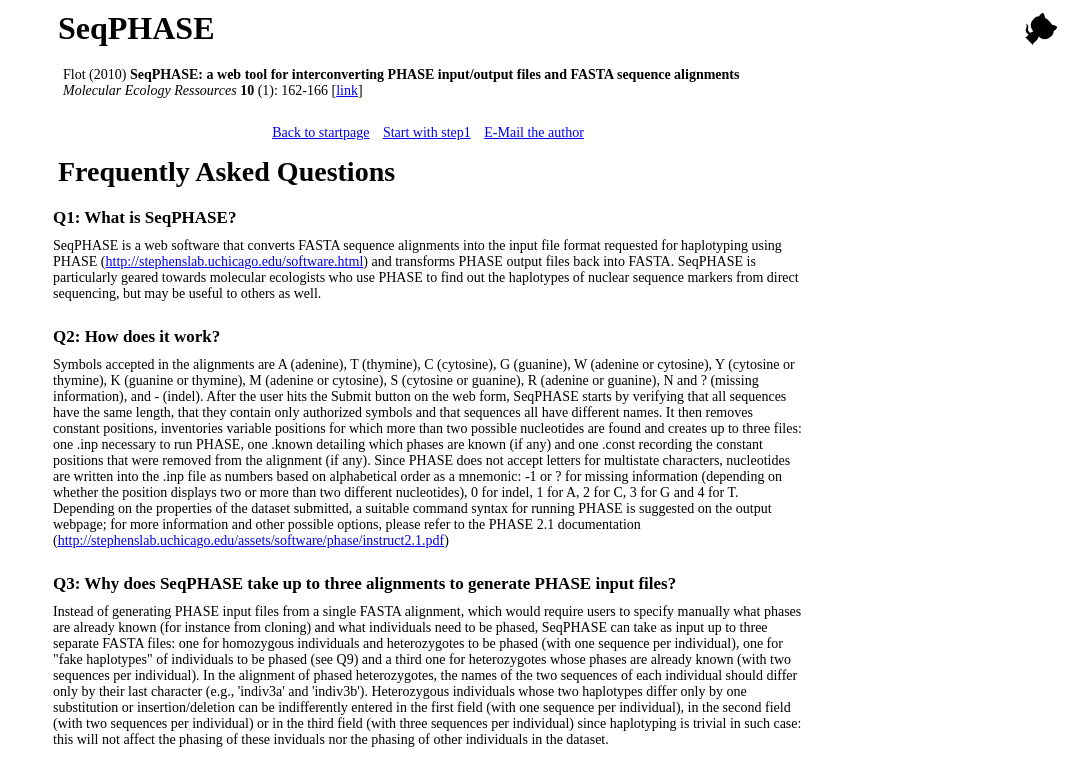
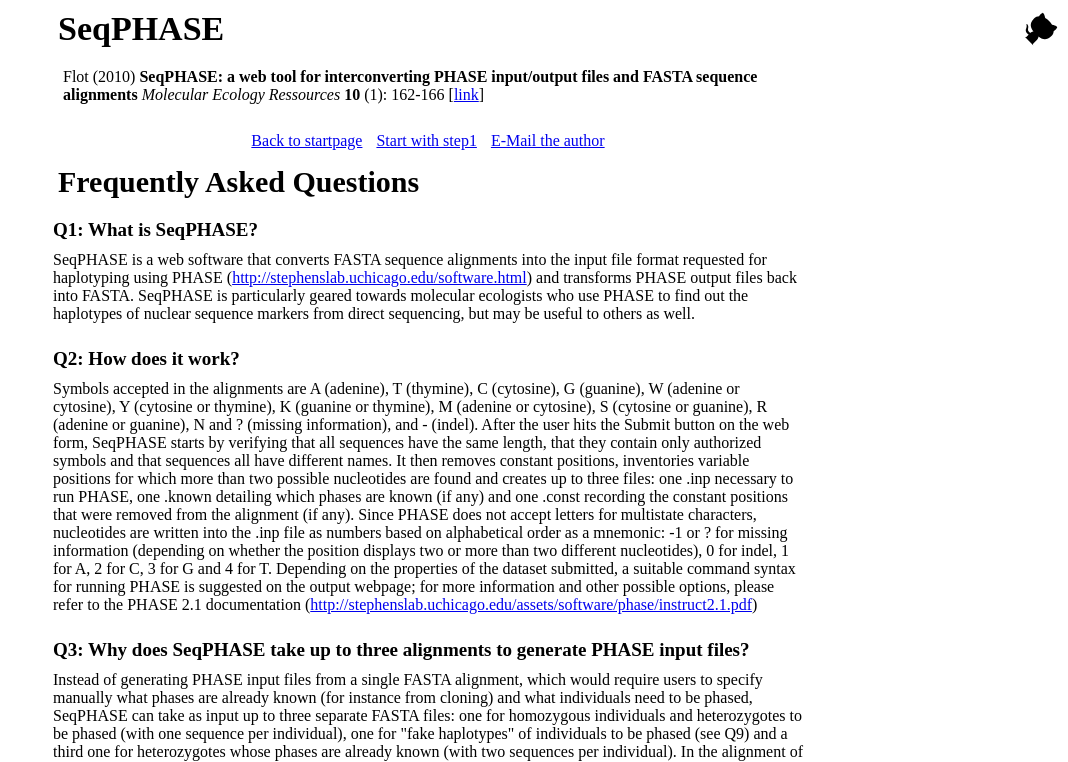
Before and after one commit to eeg-ebe/SeqPHASE, a plain HTML site: page faq.html in a window 1280 px wide. Shown: the top 762 px of the page, without its empty margins (212-1280 px from the left). Drawn offline with Linux system fonts and the light colour scheme.

Commit message:
Increase font size

```diff
--- a/style.css
+++ b/style.css
@@ -1,6 +1,6 @@
 * {
     font-family: Deja Vu;
-    font-size: 14px;
+    font-size: 16px;
     margin: 0px;
     padding: 0px;
 }
@@ -20,16 +20,16 @@ p {
 }
 
 .contentdiv h1 {
-    font-size: 32px;
+    font-size: 34px;
     margin: 10px 5px 20px 5px;
 }
 
 .contentdiv h2 {
-    font-size: 28px;
+    font-size: 30px;
     margin: 10px 5px 20px 5px;
 }
 .contentdiv h5 {
-    font-size: 17px;
+    font-size: 19px;
     margin: 10px 5px 20px 5px;
 }
 .contentdiv table {
@@ -68,7 +68,7 @@ p {
 }
 .faqs .question {
     font-weight: bold;
-    font-size: 17px;
+    font-size: 19px;
     margin-bottom: 10px;
 }
 .faqs .answer {
@@ -86,7 +86,7 @@ p {
     overflow: auto;
     margin: 10px;
     padding: 10px;
-    font-size: 14px;
+    font-size: 16px;
     box-shadow: 0 10px 10px 2px rgba(0,0,0,0.3);
     border-radius: 4px;
     float: left;
@@ -97,14 +97,14 @@ p {
     margin-top: 7px;
 }
 .box .title {
-    font-size: 15px;
+    font-size: 17px;
     font-weight: bold;
     margin: 3px;
     margin-top: 8px;
 }
 .box .description {
     position: absolute;
-    font-size: 13px;
+    font-size: 15px;
     color: #434343;
     margin: 3px;
 }
```
